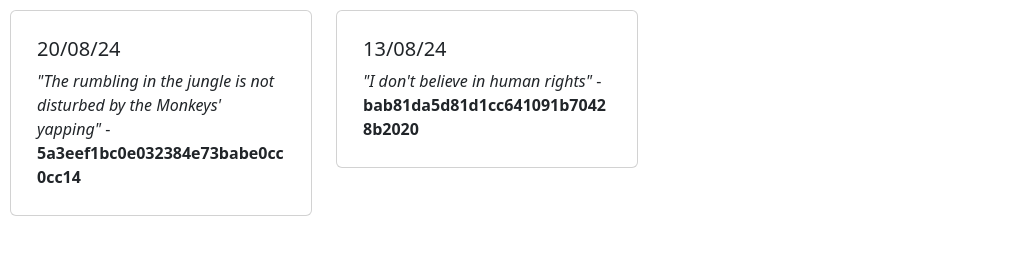
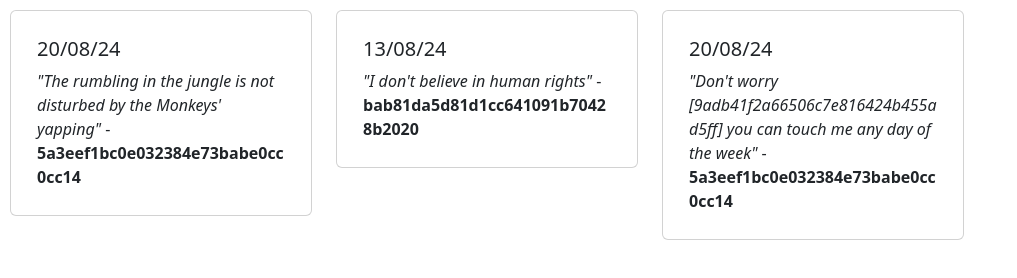
Before and after one commit to Carbaretta/quotebook, a plain HTML site: page index.html in a window 1280 px wide. Shown: the whole page, without its empty margins (0-1017 px from the left). Drawn offline with nearby package versions, Linux system fonts and the light colour scheme.

Commit message:
Added quote

```diff
--- a/index.html
+++ b/index.html
@@ -31,6 +31,16 @@
             </div>
 
         </div>
+        <div class="col mb-4">
+            <div class="card" style="width: 100%; padding: 10px; margin: 10px;">
+                <div class="card-body">
+                    <h5 class="card-title">20/08/24</h5>
+                    <p class="card-text"><em>"Don't worry [9adb41f2a66506c7e816424b455ad5ff] you can touch me any day of the week"</em> - <b>
+                        5a3eef1bc0e032384e73babe0cc0cc14</b></p>
+                </div>
+            </div>
+
+        </div>
 
 
 
```
